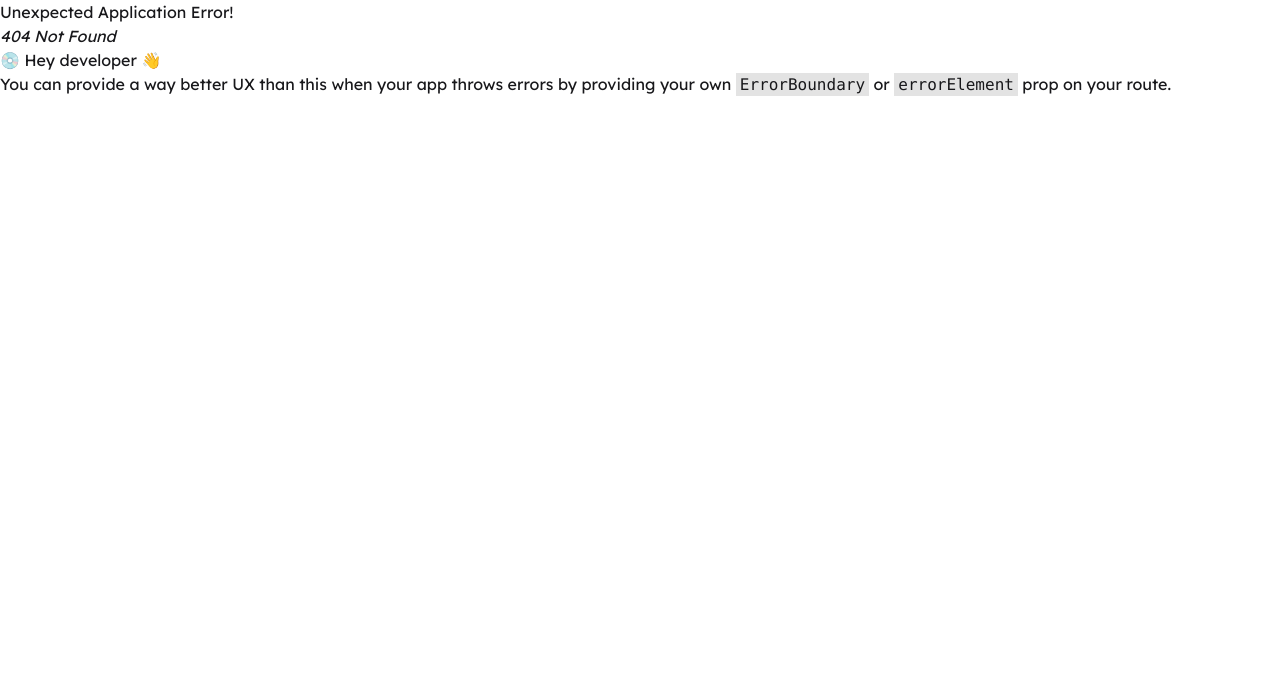
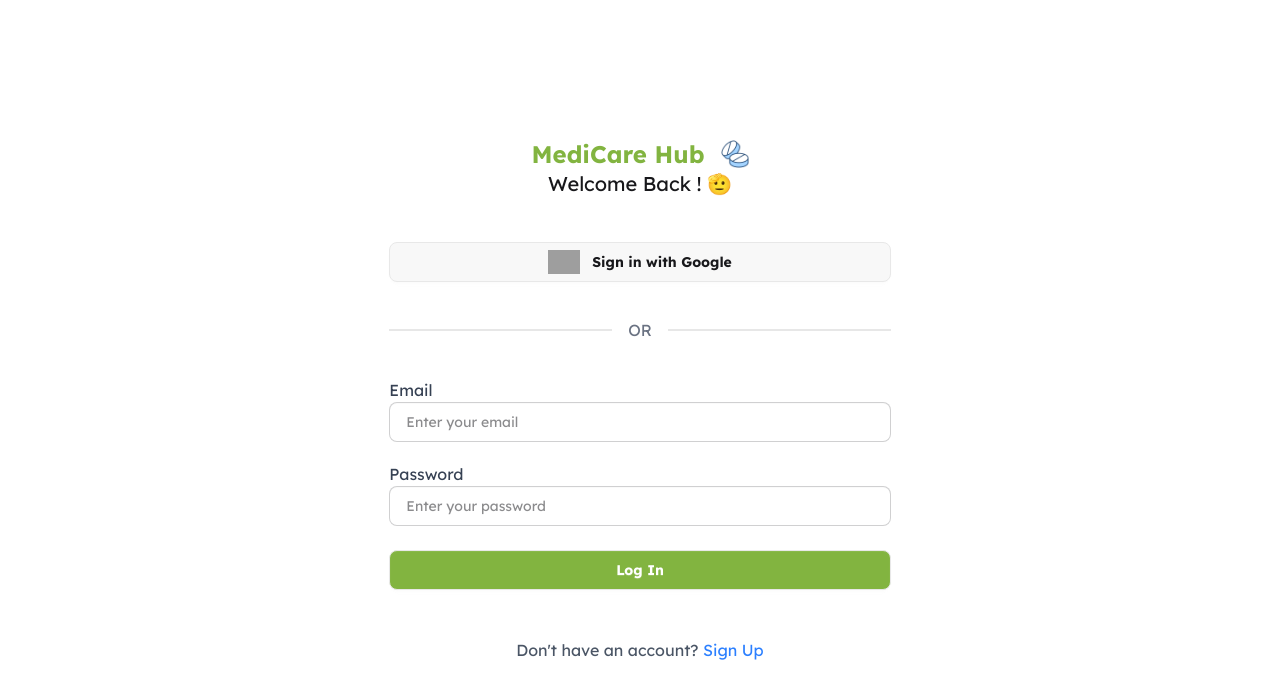
Before and after one commit to md-siam-islam/MediCare-Hub-Client, a React (Vite) app: page /login in a window 1280 px wide. Before the commit this address had no page. Shown: the top 698 px of the page. Built offline with nearby package versions, Linux system fonts and the light colour scheme; grey boxes are pictures that could not be loaded.

Commit message:
signin Page design done

```diff
--- a/src/Components/Navbar/Navbar.jsx
+++ b/src/Components/Navbar/Navbar.jsx
@@ -41,7 +41,7 @@ const Navbar = () => {
             <li> <NavLink className='font-bold '>Shope</NavLink></li>
             <li><NavLink className='font-bold '>About Us</NavLink></li>
 
-            <li><NavLink to={'/signup'} className='font-bold'>Join Us</NavLink></li>
+            <li><NavLink to={'/login'} className='font-bold'>Join Us</NavLink></li>
         </ul>
       </div>
         <div className="lg:hidden flex navbar-end">
--- a/src/Page/Login/Login.jsx
+++ b/src/Page/Login/Login.jsx
@@ -1,11 +1,85 @@
-import React from 'react';
+import React from "react";
+import icon from "../../assets/image/icon.png";
 
 const Login = () => {
-    return (
-        <div>
 
+    const handleSignin = (e) => {
+        e.preventDefault();
+        const email = e.target.email.value
+        const password = e.target.password.value
+        console.log(email,password);
+    }
+  return (
+    <div className="flex items-center justify-center flex-col min-h-screen  py-6 w-10/12 mx-auto">
+      <div className="flex items-center gap-4 ">
+        <a className="text-3xl md:text-2xl text-[#82B440] font-bold">
+          MediCare Hub
+        </a>
+        <span>
+          <img src={icon} className="w-7" alt="icon" />
+        </span>
+      </div>
+
+      <h1 className="text-xl text-center mb-3">Welcome Back ! 🫡</h1>
+
+      <div className="flex flex-col items-center gap-6 w-full lg:w-1/2 px-4 py-8 ">
+
+        <button className="btn w-full py-2 px-4 rounded-lg flex items-center justify-center gap-3">
+          <img
+            className="h-6"
+            src="https://img.icons8.com/?size=48&id=V5cGWnc9R4xj&format=png"
+            alt="Google icon"
+          />
+          Sign in with Google
+        </button>
+
+        <div className="divider text-gray-500">OR</div>
+
+      <form onSubmit={handleSignin} className="w-full space-y-5">
+          <div className="form-control w-full">
+          <label className="label">
+            <span className="label-text font-medium text-gray-700">Email</span>
+          </label>
+          <input
+            type="email"
+            name="email"
+            placeholder="Enter your email"
+            className="input input-bordered w-full px-4 py-2 border rounded-lg focus:outline-none focus:ring-2 focus:ring-blue-500"
+            required
+          />
         </div>
-    );
+
+        {/* Password Field */}
+        <div className="form-control w-full">
+          <label className="label">
+            <span className="label-text font-medium text-gray-700">Password</span>
+          </label>
+          <input
+            type="password"
+            name="password"
+            placeholder="Enter your password"
+            className="input input-bordered w-full px-4 py-2 border rounded-lg focus:outline-none focus:ring-2 focus:ring-blue-500"
+            required
+          />
+        </div>
+
+        {/* Submit Button */}
+        <div className="form-control mt-6 w-full">
+          <button className="btn w-full bg-[#82B440] text-white py-2 px-4 rounded-lg">
+            Log In
+          </button>
+        </div>
+      </form>
+      </div>
+
+      <p className="mt-4 text-center text-gray-600">
+        Don't have an account?{" "}
+        <a href="#" className="text-blue-500 hover:underline">
+          Sign Up
+        </a>
+      </p>
+    </div>
+  );
 };
 
 export default Login;
--- a/src/Page/Signup/Signup.jsx
+++ b/src/Page/Signup/Signup.jsx
@@ -1,8 +1,10 @@
 import React from 'react';
 import icon from '../../assets/image/icon.png'
+import { Link } from 'react-router-dom';
 
 const Signup = () => {
-    const handleLogin = (e) => {
+
+    const handlesignup = (e) => {
         e.preventDefault();
         const name = e.target.name.value
         const email = e.target.email.value
@@ -25,7 +27,7 @@ const Signup = () => {
         <h2 className="text-2xl font-bold text-center text-gray-800 mb-6">
           Sign Up
         </h2>
-        <form onSubmit={handleLogin} className="space-y-4">
+        <form onSubmit={handlesignup} className="space-y-4">
           {/* Email Field */}
           <div className="form-control">
             <label className="label">
@@ -87,18 +89,11 @@ const Signup = () => {
               className="input input-bordered w-full px-4 py-2 border rounded-lg focus:outline-none focus:ring-2 focus:ring-blue-500"
               required
             />
-            <label className="label text-right">
-              <a
-                className="label-text-alt text-blue-500 hover:underline"
-              >
-                Forgot password?
-              </a>
-            </label>
           </div>
 
           {/* Submit Button */}
           <div className="form-control mt-4">
-            <button className="btn btn-primary w-full bg-blue-500 hover:bg-blue-600 text-white font-bold py-2 px-4 rounded-lg">
+            <button className="btn w-full bg-[#82B840] text-white font-bold py-2 px-4 rounded-lg">
               Sign Up
             </button>
           </div>
@@ -107,8 +102,8 @@ const Signup = () => {
         {/* Login Link */}
         <p className="text-center text-gray-600 mt-4">
           Already have an account?{" "}
-          <a href="#" className="text-blue-500 hover:underline">
-            Login
+          <a href="#" className="text-[#82B840] hover:underline">
+            <Link to={'/login'}>Login</Link>
           </a>
         </p>
       </div>
--- a/src/main.jsx
+++ b/src/main.jsx
@@ -6,6 +6,7 @@ import "./index.css";
 import { createBrowserRouter, RouterProvider } from "react-router-dom";
 import Homelayout from "./Components/HomeLayout/Homelayout";
 import Signup from "./Page/Signup/Signup";
+import Login from "./Page/Login/Login";
 
 const router = createBrowserRouter([
   {
@@ -15,6 +16,10 @@ const router = createBrowserRouter([
   {
     path:'/signup',
     element:<Signup></Signup>
+  },
+  {
+    path:'/login',
+    element:<Login></Login>
   }
 ]);
 
```
